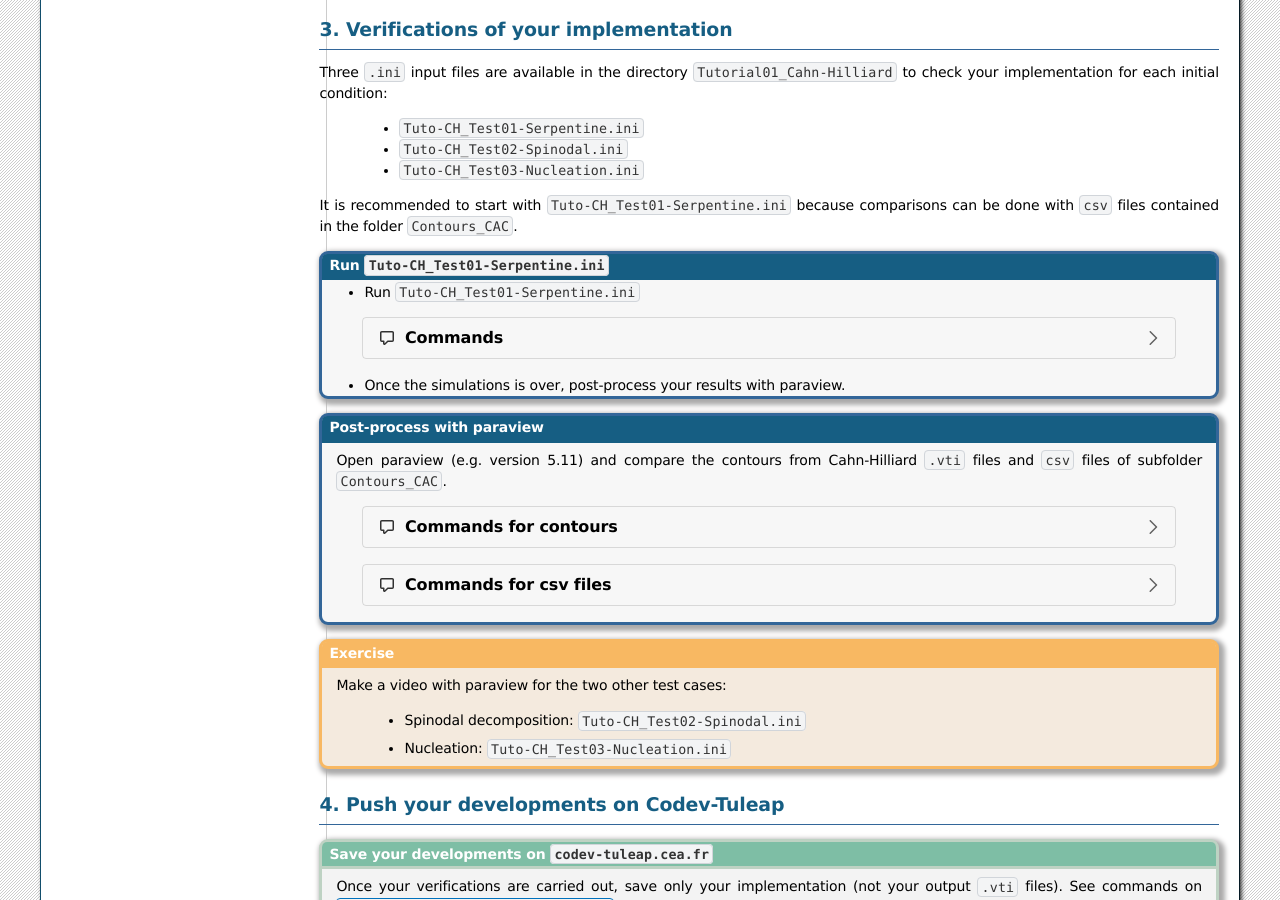
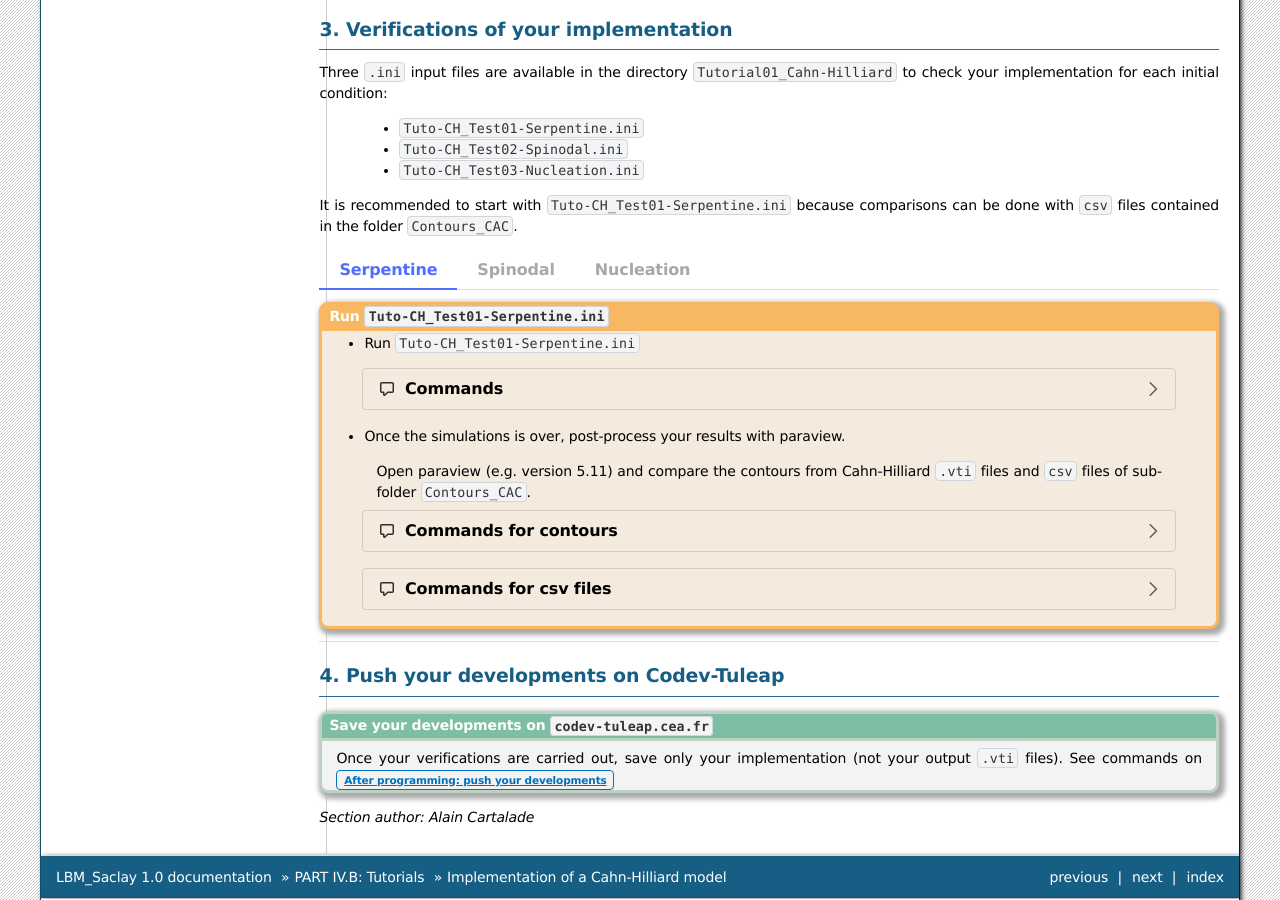
Before and after one commit to cea-lbm-saclay/LBM_Saclay_Documentation, a Sphinx documentation site: the page built from doc/src_doc/04_PROGRAMMING/Tuto01_Cahn-Hilliard.rst, in a window 1280 px wide and 900 px high, scrolled down 2294 px. Built offline with Sphinx 7.4.7, drawn with Linux system fonts in a browser that asks for light colours; some of the changed lines change nothing that is shown.

Commit message:
Update tuto 01

```diff
--- a/doc/src_doc/04_PROGRAMMING/Tuto01_Cahn-Hilliard.rst
+++ b/doc/src_doc/04_PROGRAMMING/Tuto01_Cahn-Hilliard.rst
@@ -16,6 +16,7 @@
 -----------------------------------------------
 
 .. admonition:: Copy the ADE kernel template and rename all files with new extension ``_CH``
+   :class: caution
 
    - Copy the folder ``ADE_for_CH-Tutorial`` which is contained in ``kernels/Templates_for_Tutorials``, and rename it ``Cahn-Hilliard_Tutorial`` in the folder ``kernels``
 
@@ -48,6 +49,7 @@
           $ mv Problem_ADE.h Problem_CH.h
 
 .. admonition:: Edit them and change strings ``_ADE`` with ``_CH``
+   :class: caution
 
    1. Change strings ``_ADE`` with ``_CH``
 
@@ -82,6 +84,7 @@
 
 
 .. admonition:: Compile your new kernel
+   :class: caution
 
    - Generate your ``makefile`` (only once)
 
@@ -105,6 +108,7 @@
           $ make -j 22
 
 .. admonition:: Run with input files of ADE
+   :class: caution
 
    - Execute your new kernel ``CH`` of LBM_Saclay either with the simple diffusion of gaussian or with the advected gaussian in the folder ``run_training_lbm/Tutorial01_Cahn-Hilliard``
 
@@ -159,6 +163,7 @@
    .. tab-item:: File ``Index_CH.h``
 
       .. admonition:: Declaration of new fields
+         :class: caution
 
          In ``enum ComponentIndex``, only the indices for macroscopic fields such as concentration :math:`c` (``IC``) and velocity components :math:`u_x` (``IU``), :math:`u_y` (``IV``) & :math:`u_z` (``IW``) are declared:
 
@@ -191,6 +196,7 @@
                 };
 
       .. admonition:: Add new outputs
+         :class: caution
 
          In ``struct index2names`` only the strings for concentration and velocity components are written:
 
@@ -224,6 +230,7 @@
    .. tab-item:: File ``Models_CH.h``
 
       .. admonition:: Read and declare Cahn-Hilliard parameters in ``ModelParams``
+         :class: caution
 
          The Cahn-Hillard equation involves three parameters: the surface tension :math:`\sigma`, the interface thickness :math:`W` and the mobility :math:`\mathcal{M}_\phi`.
 
@@ -249,6 +256,7 @@
                 real_t mobility, W, sigma;
 
       .. admonition:: Add specific functions for Cahn-Hilliard
+         :class: caution
 
          - Add a new function for derivative of double-well ``g_prime`` defined by the first term inside the bracket of Eq. :eq:`Chem_Pot_TwoPhase`.
 
@@ -332,6 +340,7 @@
 
 
       .. admonition:: Add conditions and keywords for several initial conditions
+         :class: caution
 
          Currently only one condition exits for intial condition:
 
@@ -360,6 +369,7 @@
    .. tab-item:: File ``LBMScheme_CH.h``
 
       .. admonition:: Function ``setup_collider`` with BGK
+         :class: caution
 
          The function ``setup_collider`` is written for solving Advection-Diffusion Equation. It must be modified for solving Cahn-Hilliard equation.
 
@@ -435,6 +445,7 @@
                   collider.feq[ipop] = 3.0*MU*w[ipop] + w[ipop] * c_cs2 * Base::compute_scal(ipop, uc);
 
       .. admonition:: Function ``init_macro``
+         :class: caution
 
          Only one initial condition exists for ADE with ``ADE_GAUSSIAN``:
 
@@ -500,6 +511,7 @@
                 Both integers ``valModuloX`` and ``valModuloY`` have already been declared in file ``Models_CH``.
 
       .. admonition:: Function ``update_macro``
+         :class: caution
 
          Currently, only the concentration and the velocity are updated:
 
@@ -538,6 +550,7 @@
                 this->set_lbm_val(IJK, IMU, mu);
 
       .. admonition:: Function ``update_macro_grad``
+         :class: caution
 
          Currently the function is empty because for ADE, there is no need to compute additional gradients or laplacian with the LB method.
 
@@ -566,6 +579,7 @@
    .. tab-item:: File ``InitConditionsTypes.h``
 
       .. admonition:: Add the keywords of initial conditions
+         :class: caution
 
          In file ``InitConditionsTypes.h``, two keywords are currently declared:
 
@@ -605,53 +619,91 @@
 
 It is recommended to start with ``Tuto-CH_Test01-Serpentine.ini`` because comparisons can be done with ``csv`` files contained in the folder ``Contours_CAC``.
 
-.. admonition:: Run ``Tuto-CH_Test01-Serpentine.ini``
+.. tab-set::
 
-   - Run ``Tuto-CH_Test01-Serpentine.ini``
+   .. tab-item:: Serpentine
 
-    .. dropdown:: Commands
-       :icon: comment
+      .. admonition:: Run ``Tuto-CH_Test01-Serpentine.ini``
+         :class: important
 
-       Go to the appropriate folder
+         - Run ``Tuto-CH_Test01-Serpentine.ini``
 
-        .. code-block:: shell
+          .. dropdown:: Commands
+             :icon: comment
 
-           $ cd run_training_lbm/Tutorial01_Cahn-Hilliard
+             Go to the appropriate folder
 
-       and run LBM_Saclay
+             .. code-block:: shell
 
-        .. code-block:: shell
+                $ cd run_training_lbm/Tutorial01_Cahn-Hilliard
 
-           $ ../../build_CH/src/LBM_saclay Tuto-CH_Test01-Serpentine.ini
+             and run LBM_Saclay
 
-   - Once the simulations is over, post-process your results with paraview.
+             .. code-block:: shell
 
-.. admonition:: Post-process with paraview
+                $ ../../build_CH/src/LBM_saclay Tuto-CH_Test01-Serpentine.ini
 
-   Open paraview (e.g. version 5.11) and compare the contours from Cahn-Hilliard ``.vti`` files and ``csv`` files of subfolder ``Contours_CAC``.
+         - Once the simulations is over, post-process your results with paraview.
 
-    .. dropdown:: Commands for contours
-       :icon: comment
+          Open paraview (e.g. version 5.11) and compare the contours from Cahn-Hilliard ``.vti`` files and ``csv`` files of subfolder ``Contours_CAC``.
 
-       - Open all ``.vti`` files and select ``comp``
-       - ``Ctrl space`` and ``Cell Data to Point Data`` and ``Apply``
-       - Clic on ``contour`` and select field ``comp`` with value ``0.5`` and ``Apply``
+          .. dropdown:: Commands for contours
+             :icon: comment
 
-    .. dropdown:: Commands for csv files
-       :icon: comment
+             - Open all ``.vti`` files and select ``comp``
+             - ``Ctrl space`` and ``Cell Data to Point Data`` and ``Apply``
+             - Clic on ``contour`` and select field ``comp`` with value ``0.5`` and ``Apply``
 
-       - Open ``csv`` files (choose option ``CSV Reader``) + ``OK`` + ``Apply``
-       - Crtl space + ``Table To Points`` + select ``Points:0`` for X Column and ``Points:2`` for Y Column
-       - Play with ``Point Size`` in section ``Styling``
+          .. dropdown:: Commands for csv files
+             :icon: comment
 
-.. admonition:: Exercise
-   :class: important
+             - Open ``csv`` files (choose option ``CSV Reader``) + ``OK`` + ``Apply``
+             - Crtl space + ``Table To Points`` + select ``Points:0`` for X Column and ``Points:2`` for Y Column
+             - Play with ``Point Size`` in section ``Styling``
 
-   Make a video with paraview for the two other test cases:
+   .. tab-item:: Spinodal
 
-    - Spinodal decomposition: ``Tuto-CH_Test02-Spinodal.ini``
-    - Nucleation: ``Tuto-CH_Test03-Nucleation.ini``
+      .. admonition:: Run & post-process
+         :class: important
 
+         - Run Spinodal decomposition: ``Tuto-CH_Test02-Spinodal.ini``
+         - Make a video with paraview (version 5.11)
+
+          .. code-block:: shell
+
+             $ path-to-pvpython/pvpython Make-Movie-Spinodal_PV511.pvpy
+
+         - You must obtain the video below
+
+         .. div:: sd-text-center
+
+            .. raw:: html
+
+               <video controls src="../../_static/Movie-Spinodal.webm" width="650" height="480"> </video>
+
+            Video: simulation of spinodal decomposition
+
+   .. tab-item:: Nucleation
+
+      .. admonition:: Run & post-process
+         :class: important
+
+         - Run Nucleation: ``Tuto-CH_Test03-Nucleation.ini``
+         - Make a video with paraview (version 5.11)
+
+          .. code-block:: shell
+
+             $ path-to-pvpython/pvpython Make-Movie-Nucleation_PV511.pvpy
+
+         - You must obtain the video below
+
+         .. div:: sd-text-center
+
+            .. raw:: html
+
+               <video controls src="../../_static/Movie-Nucleation.webm" width="650" height="480"> </video>
+
+            Video: simulation of spinodal decomposition
 
 4. Push your developments on Codev-Tuleap
 -----------------------------------------
```
Also changed, not shown: 2 other files.
